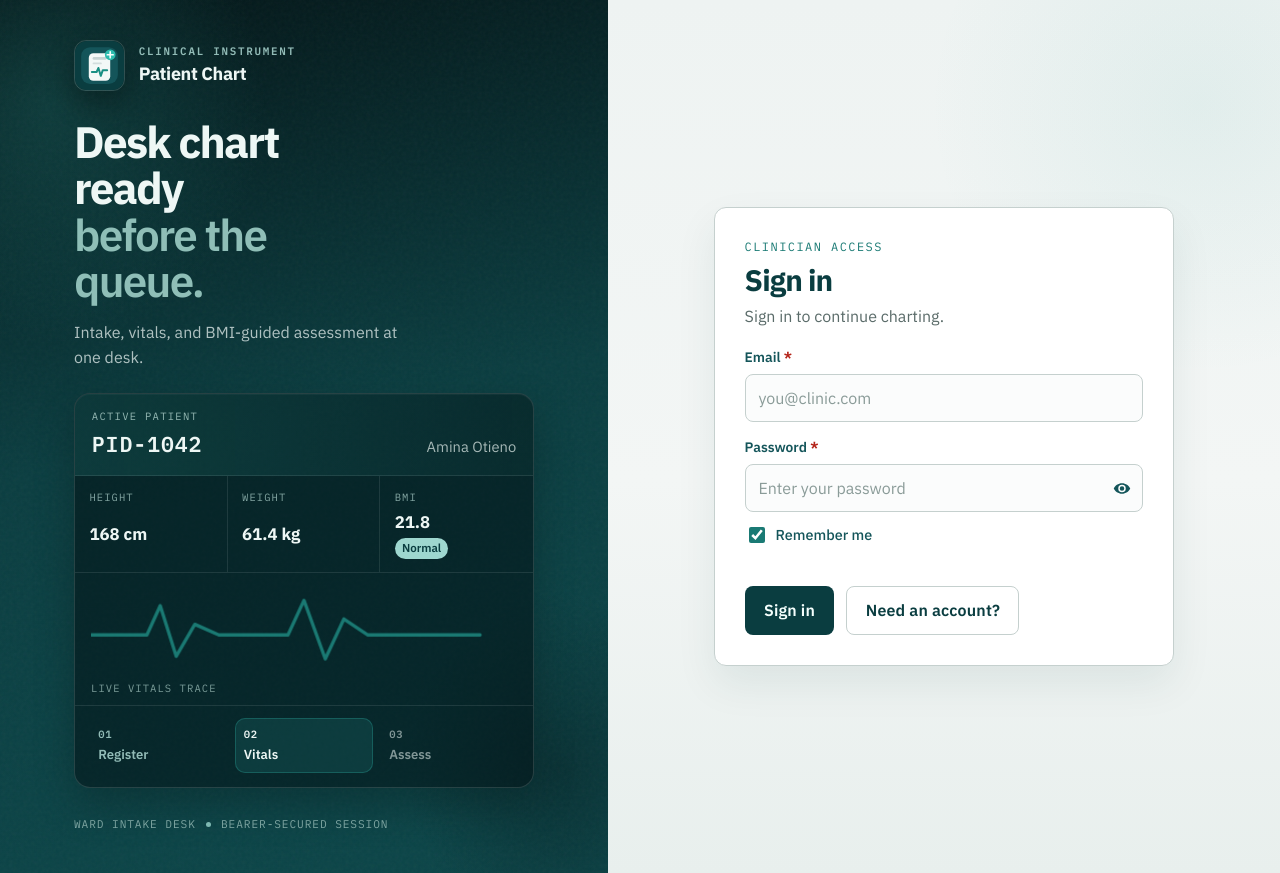
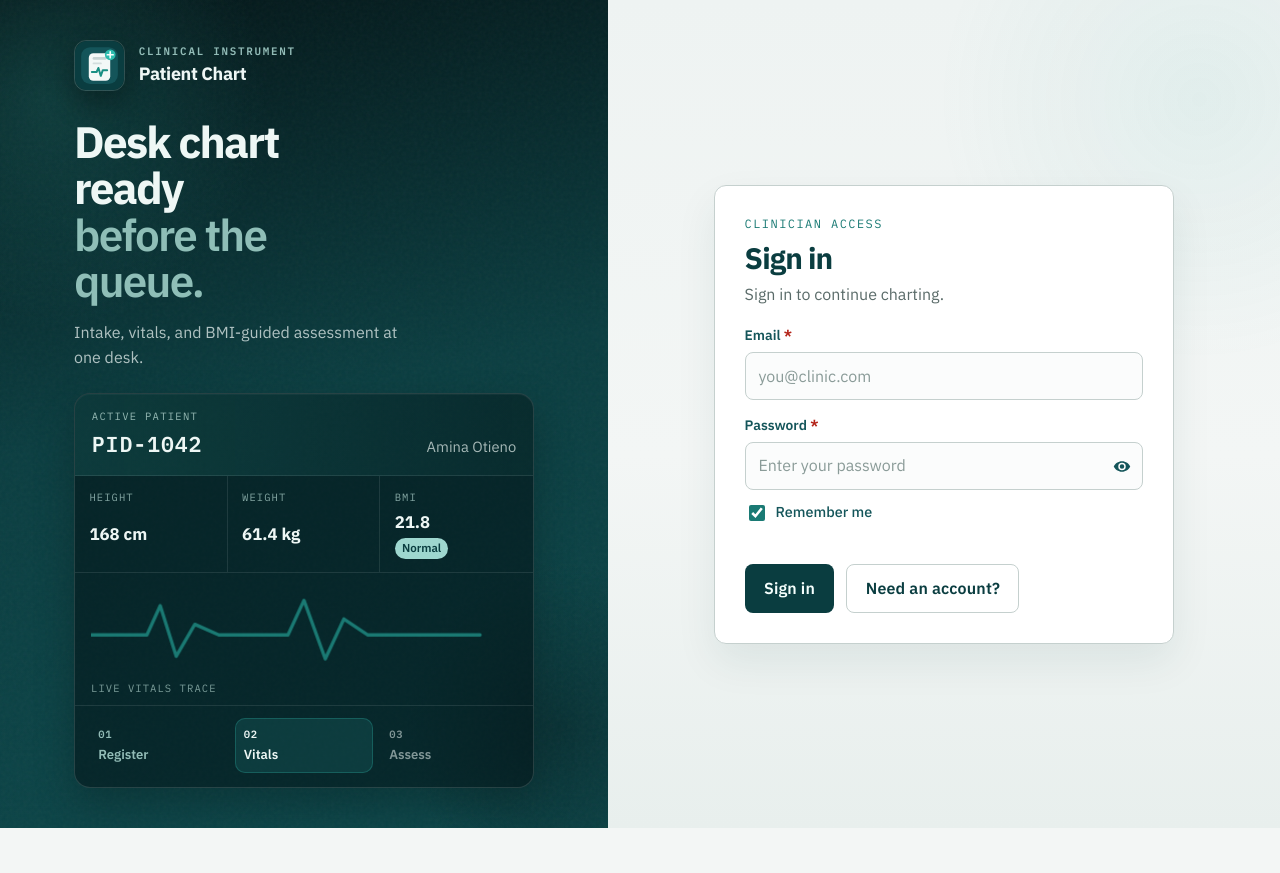
Before and after one commit to Scientistlucy/patient-management-app, a React (Vite) app in the folder frontend/: page /login in a window 1280 px wide. After the commit the page ends 828 px from the top, so only its background shows below. Built offline with nearby package versions, Linux system fonts and the light colour scheme; no server answers.

Commit message:
Remove auth brand footer line.

```diff
--- a/frontend/src/components/AuthLayout.tsx
+++ b/frontend/src/components/AuthLayout.tsx
@@ -80,12 +80,6 @@ export function AuthLayout({ children }: Props) {
               </ol>
             </div>
           </div>
-
-          <footer className="auth-brand-foot">
-            <span>Ward intake desk</span>
-            <span className="auth-brand-foot-dot" />
-            <span>Bearer-secured session</span>
-          </footer>
         </div>
       </aside>
 
```
